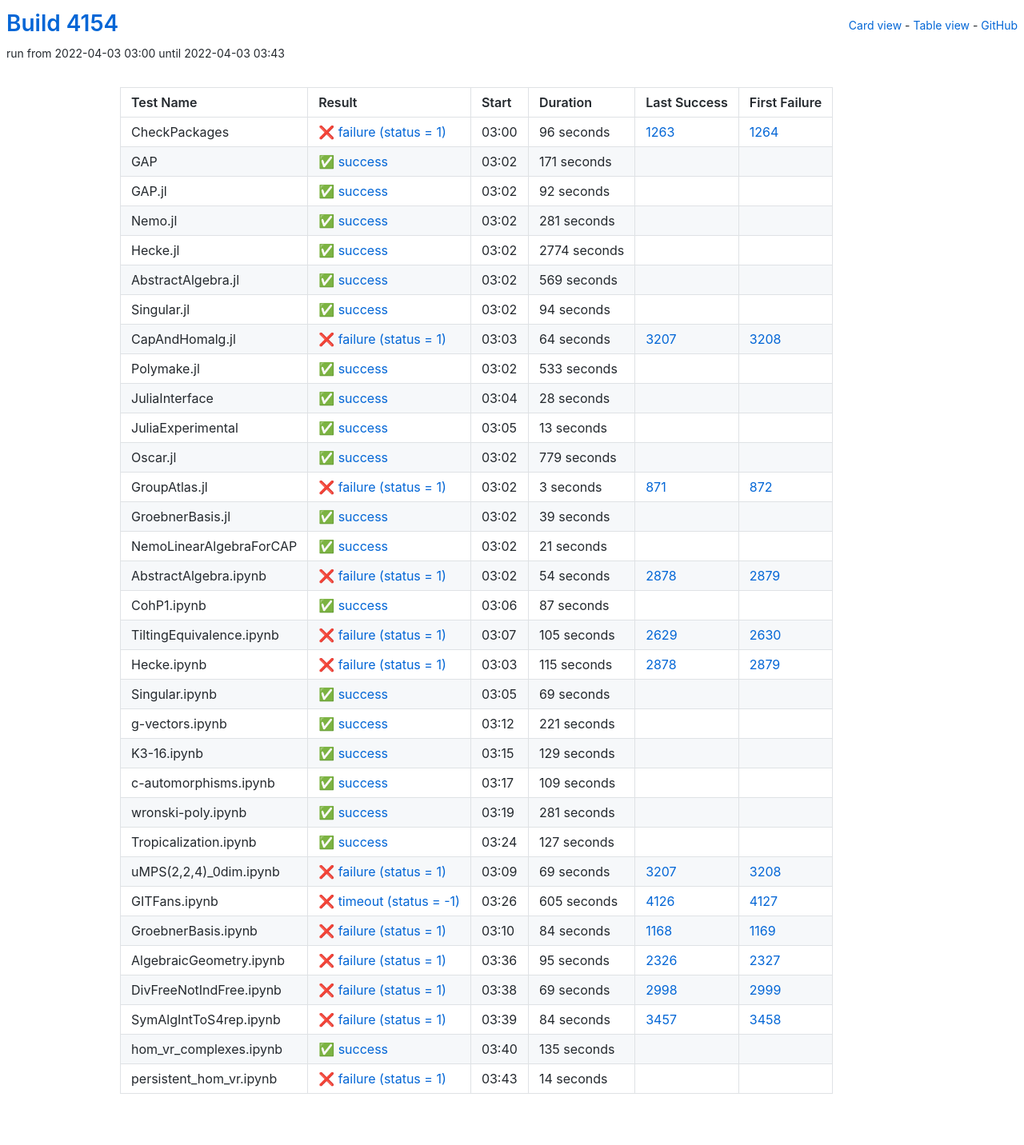
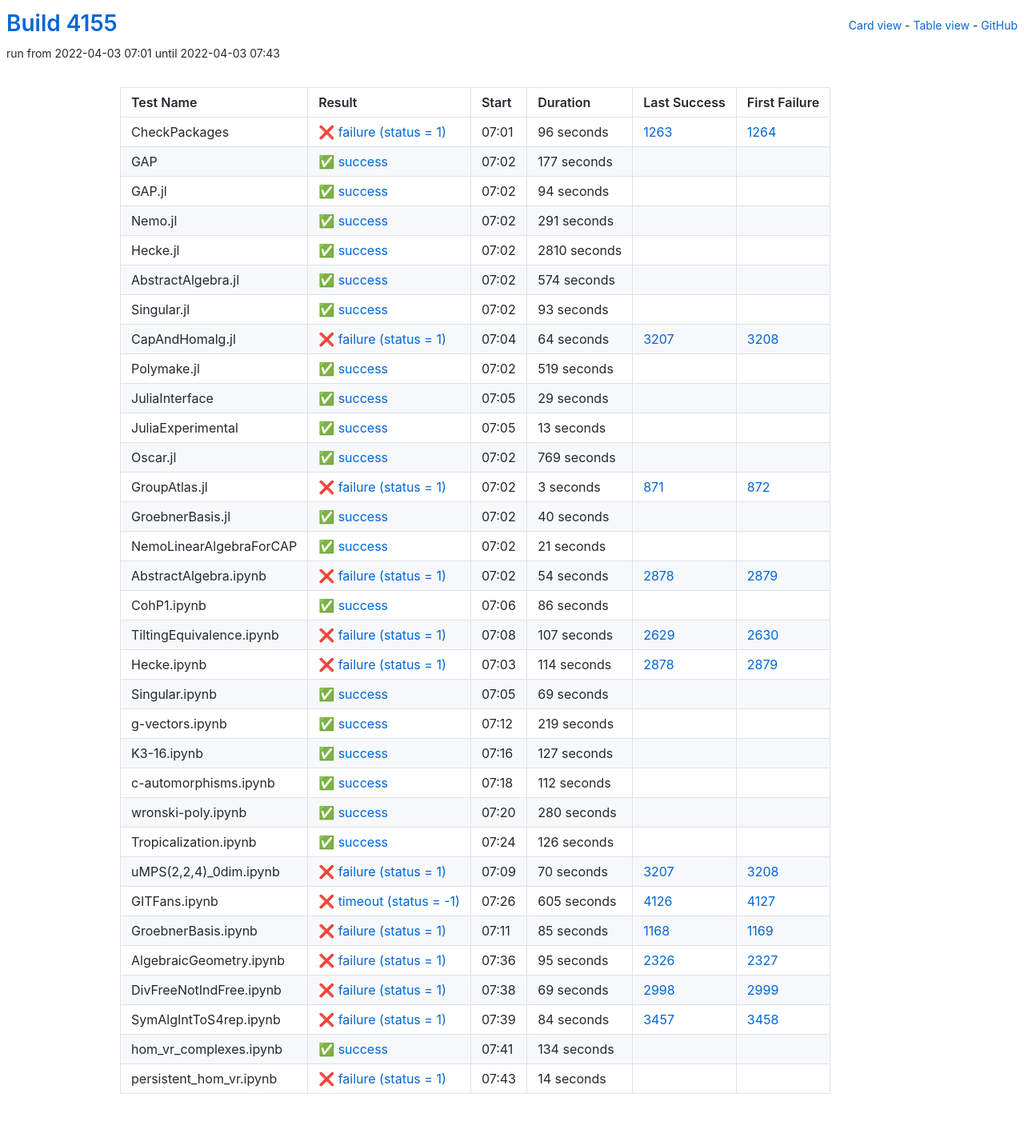
Before and after one commit to oscar-system/oscar-ci-status-stable, a Jekyll site: the page built from table.html, in a window 1280 px wide. Shown: the whole page at 80% size. Built offline with Jekyll 4.4.1, drawn with Linux system fonts in a browser that asks for light colours.

Commit message:
Build #4155

```diff
--- a/_data/ci.yml
+++ b/_data/ci.yml
@@ -1,6 +1,6 @@
 ---
-build: 4154
-build_url: https://oscarci.mathematik.uni-kl.de/job/oscar-stable/4154/
+build: 4155
+build_url: https://oscarci.mathematik.uni-kl.de/job/oscar-stable/4155/
 job: oscar-stable
 organization: oscar-system
 repo: oscar-ci-status-stable
@@ -8,8 +8,8 @@ repourl: https://github.com/oscar-system/oscar-ci-status-stable
 tests:
 - name: CheckPackages
   id: checkpackages
-  log: https://oscarci.mathematik.uni-kl.de/job/oscar-stable/4154/artifact/logs/build-4154/CheckPackages.log
-  start: 2022-04-03 03:00
+  log: https://oscarci.mathematik.uni-kl.de/job/oscar-stable/4155/artifact/logs/build-4155/CheckPackages.log
+  start: 2022-04-03 07:01
   success: false
   exitcode: 1
   status: failure
@@ -20,68 +20,20 @@ tests:
   first_failure_url: https://oscarci.mathematik.uni-kl.de/job/oscar-stable/1264/
 - name: GAP
   id: gap
-  log: https://oscarci.mathematik.uni-kl.de/job/oscar-stable/4154/artifact/logs/build-4154/GAP.log
-  start: 2022-04-03 03:02
+  log: https://oscarci.mathematik.uni-kl.de/job/oscar-stable/4155/artifact/logs/build-4155/GAP.log
+  start: 2022-04-03 07:02
   success: true
   exitcode: 0
   status: success
-  duration: 171
+  duration: 177
   last_success: false
   last_success_url:
   first_failure: false
   first_failure_url:
 - name: GAP.jl
   id: gap-jl
-  log: https://oscarci.mathematik.uni-kl.de/job/oscar-stable/4154/artifact/logs/build-4154/GAP.jl.log
-  start: 2022-04-03 03:02
-  success: true
-  exitcode: 0
-  status: success
-  duration: 92
-  last_success: false
-  last_success_url:
-  first_failure: false
-  first_failure_url:
-- name: Nemo.jl
-  id: nemo-jl
-  log: https://oscarci.mathematik.uni-kl.de/job/oscar-stable/4154/artifact/logs/build-4154/Nemo.jl.log
-  start: 2022-04-03 03:02
-  success: true
-  exitcode: 0
-  status: success
-  duration: 281
-  last_success: false
-  last_success_url:
-  first_failure: false
-  first_failure_url:
-- name: Hecke.jl
-  id: hecke-jl
-  log: https://oscarci.mathematik.uni-kl.de/job/oscar-stable/4154/artifact/logs/build-4154/Hecke.jl.log
-  start: 2022-04-03 03:02
-  success: true
-  exitcode: 0
-  status: success
-  duration: 2774
-  last_success: false
-  last_success_url:
-  first_failure: false
-  first_failure_url:
-- name: AbstractAlgebra.jl
-  id: abstractalgebra-jl
-  log: https://oscarci.mathematik.uni-kl.de/job/oscar-stable/4154/artifact/logs/build-4154/AbstractAlgebra.jl.log
-  start: 2022-04-03 03:02
-  success: true
-  exitcode: 0
-  status: success
-  duration: 569
-  last_success: false
-  last_success_url:
-  first_failure: false
-  first_failure_url:
-- name: Singular.jl
-  id: singular-jl
-  log: https://oscarci.mathematik.uni-kl.de/job/oscar-stable/4154/artifact/logs/build-4154/Singular.jl.log
-  start: 2022-04-03 03:02
+  log: https://oscarci.mathematik.uni-kl.de/job/oscar-stable/4155/artifact/logs/build-4155/GAP.jl.log
+  start: 2022-04-03 07:02
   success: true
   exitcode: 0
   status: success
@@ -90,10 +42,58 @@ tests:
   last_success_url:
   first_failure: false
   first_failure_url:
+- name: Nemo.jl
+  id: nemo-jl
+  log: https://oscarci.mathematik.uni-kl.de/job/oscar-stable/4155/artifact/logs/build-4155/Nemo.jl.log
+  start: 2022-04-03 07:02
+  success: true
+  exitcode: 0
+  status: success
+  duration: 291
+  last_success: false
+  last_success_url:
+  first_failure: false
+  first_failure_url:
+- name: Hecke.jl
+  id: hecke-jl
+  log: https://oscarci.mathematik.uni-kl.de/job/oscar-stable/4155/artifact/logs/build-4155/Hecke.jl.log
+  start: 2022-04-03 07:02
+  success: true
+  exitcode: 0
+  status: success
+  duration: 2810
+  last_success: false
+  last_success_url:
+  first_failure: false
+  first_failure_url:
+- name: AbstractAlgebra.jl
+  id: abstractalgebra-jl
+  log: https://oscarci.mathematik.uni-kl.de/job/oscar-stable/4155/artifact/logs/build-4155/AbstractAlgebra.jl.log
+  start: 2022-04-03 07:02
+  success: true
+  exitcode: 0
+  status: success
+  duration: 574
+  last_success: false
+  last_success_url:
+  first_failure: false
+  first_failure_url:
+- name: Singular.jl
+  id: singular-jl
+  log: https://oscarci.mathematik.uni-kl.de/job/oscar-stable/4155/artifact/logs/build-4155/Singular.jl.log
+  start: 2022-04-03 07:02
+  success: true
+  exitcode: 0
+  status: success
+  duration: 93
+  last_success: false
+  last_success_url:
+  first_failure: false
+  first_failure_url:
 - name: CapAndHomalg.jl
   id: capandhomalg-jl
-  log: https://oscarci.mathematik.uni-kl.de/job/oscar-stable/4154/artifact/logs/build-4154/CapAndHomalg.jl.log
-  start: 2022-04-03 03:03
+  log: https://oscarci.mathematik.uni-kl.de/job/oscar-stable/4155/artifact/logs/build-4155/CapAndHomalg.jl.log
+  start: 2022-04-03 07:04
   success: false
   exitcode: 1
   status: failure
@@ -104,32 +104,32 @@ tests:
   first_failure_url: https://oscarci.mathematik.uni-kl.de/job/oscar-stable/3208/
 - name: Polymake.jl
   id: polymake-jl
-  log: https://oscarci.mathematik.uni-kl.de/job/oscar-stable/4154/artifact/logs/build-4154/Polymake.jl.log
-  start: 2022-04-03 03:02
+  log: https://oscarci.mathematik.uni-kl.de/job/oscar-stable/4155/artifact/logs/build-4155/Polymake.jl.log
+  start: 2022-04-03 07:02
   success: true
   exitcode: 0
   status: success
-  duration: 533
+  duration: 519
   last_success: false
   last_success_url:
   first_failure: false
   first_failure_url:
 - name: JuliaInterface
   id: juliainterface
-  log: https://oscarci.mathematik.uni-kl.de/job/oscar-stable/4154/artifact/logs/build-4154/JuliaInterface.log
-  start: 2022-04-03 03:04
+  log: https://oscarci.mathematik.uni-kl.de/job/oscar-stable/4155/artifact/logs/build-4155/JuliaInterface.log
+  start: 2022-04-03 07:05
   success: true
   exitcode: 0
   status: success
-  duration: 28
+  duration: 29
   last_success: false
   last_success_url:
   first_failure: false
   first_failure_url:
 - name: JuliaExperimental
   id: juliaexperimental
-  log: https://oscarci.mathematik.uni-kl.de/job/oscar-stable/4154/artifact/logs/build-4154/JuliaExperimental.log
-  start: 2022-04-03 03:05
+  log: https://oscarci.mathematik.uni-kl.de/job/oscar-stable/4155/artifact/logs/build-4155/JuliaExperimental.log
+  start: 2022-04-03 07:05
   success: true
   exitcode: 0
   status: success
@@ -140,20 +140,20 @@ tests:
   first_failure_url:
 - name: Oscar.jl
   id: oscar-jl
-  log: https://oscarci.mathematik.uni-kl.de/job/oscar-stable/4154/artifact/logs/build-4154/Oscar.jl.log
-  start: 2022-04-03 03:02
+  log: https://oscarci.mathematik.uni-kl.de/job/oscar-stable/4155/artifact/logs/build-4155/Oscar.jl.log
+  start: 2022-04-03 07:02
   success: true
   exitcode: 0
   status: success
-  duration: 779
+  duration: 769
   last_success: false
   last_success_url:
   first_failure: false
   first_failure_url:
 - name: GroupAtlas.jl
   id: groupatlas-jl
-  log: https://oscarci.mathematik.uni-kl.de/job/oscar-stable/4154/artifact/logs/build-4154/GroupAtlas.jl.log
-  start: 2022-04-03 03:02
+  log: https://oscarci.mathematik.uni-kl.de/job/oscar-stable/4155/artifact/logs/build-4155/GroupAtlas.jl.log
+  start: 2022-04-03 07:02
   success: false
   exitcode: 1
   status: failure
@@ -164,20 +164,20 @@ tests:
   first_failure_url: https://oscarci.mathematik.uni-kl.de/job/oscar-stable/872/
 - name: GroebnerBasis.jl
   id: groebnerbasis-jl
-  log: https://oscarci.mathematik.uni-kl.de/job/oscar-stable/4154/artifact/logs/build-4154/GroebnerBasis.jl.log
-  start: 2022-04-03 03:02
+  log: https://oscarci.mathematik.uni-kl.de/job/oscar-stable/4155/artifact/logs/build-4155/GroebnerBasis.jl.log
+  start: 2022-04-03 07:02
   success: true
   exitcode: 0
   status: success
-  duration: 39
+  duration: 40
   last_success: false
   last_success_url:
   first_failure: false
   first_failure_url:
 - name: NemoLinearAlgebraForCAP
   id: nemolinearalgebraforcap
-  log: https://oscarci.mathematik.uni-kl.de/job/oscar-stable/4154/artifact/logs/build-4154/NemoLinearAlgebraForCAP.log
-  start: 2022-04-03 03:02
+  log: https://oscarci.mathematik.uni-kl.de/job/oscar-stable/4155/artifact/logs/build-4155/NemoLinearAlgebraForCAP.log
+  start: 2022-04-03 07:02
   success: true
   exitcode: 0
   status: success
@@ -188,8 +188,8 @@ tests:
   first_failure_url:
 - name: AbstractAlgebra.ipynb
   id: abstractalgebra-ipynb
-  log: https://oscarci.mathematik.uni-kl.de/job/oscar-stable/4154/artifact/logs/build-4154/AbstractAlgebra.ipynb.log
-  start: 2022-04-03 03:02
+  log: https://oscarci.mathematik.uni-kl.de/job/oscar-stable/4155/artifact/logs/build-4155/AbstractAlgebra.ipynb.log
+  start: 2022-04-03 07:02
   success: false
   exitcode: 1
   status: failure
@@ -200,44 +200,44 @@ tests:
   first_failure_url: https://oscarci.mathematik.uni-kl.de/job/oscar-stable/2879/
 - name: CohP1.ipynb
   id: cohp1-ipynb
-  log: https://oscarci.mathematik.uni-kl.de/job/oscar-stable/4154/artifact/logs/build-4154/CohP1.ipynb.log
-  start: 2022-04-03 03:06
+  log: https://oscarci.mathematik.uni-kl.de/job/oscar-stable/4155/artifact/logs/build-4155/CohP1.ipynb.log
+  start: 2022-04-03 07:06
   success: true
   exitcode: 0
   status: success
-  duration: 87
+  duration: 86
   last_success: false
   last_success_url:
   first_failure: false
   first_failure_url:
 - name: TiltingEquivalence.ipynb
   id: tiltingequivalence-ipynb
-  log: https://oscarci.mathematik.uni-kl.de/job/oscar-stable/4154/artifact/logs/build-4154/TiltingEquivalence.ipynb.log
-  start: 2022-04-03 03:07
+  log: https://oscarci.mathematik.uni-kl.de/job/oscar-stable/4155/artifact/logs/build-4155/TiltingEquivalence.ipynb.log
+  start: 2022-04-03 07:08
   success: false
   exitcode: 1
   status: failure
-  duration: 105
+  duration: 107
   last_success: 2629
   last_success_url: https://oscarci.mathematik.uni-kl.de/job/oscar-stable/2629/
   first_failure: 2630
   first_failure_url: https://oscarci.mathematik.uni-kl.de/job/oscar-stable/2630/
 - name: Hecke.ipynb
   id: hecke-ipynb
-  log: https://oscarci.mathematik.uni-kl.de/job/oscar-stable/4154/artifact/logs/build-4154/Hecke.ipynb.log
-  start: 2022-04-03 03:03
+  log: https://oscarci.mathematik.uni-kl.de/job/oscar-stable/4155/artifact/logs/build-4155/Hecke.ipynb.log
+  start: 2022-04-03 07:03
   success: false
   exitcode: 1
   status: failure
-  duration: 115
+  duration: 114
   last_success: 2878
   last_success_url: https://oscarci.mathematik.uni-kl.de/job/oscar-stable/2878/
   first_failure: 2879
   first_failure_url: https://oscarci.mathematik.uni-kl.de/job/oscar-stable/2879/
 - name: Singular.ipynb
   id: singular-ipynb
-  log: https://oscarci.mathematik.uni-kl.de/job/oscar-stable/4154/artifact/logs/build-4154/Singular.ipynb.log
-  start: 2022-04-03 03:05
+  log: https://oscarci.mathematik.uni-kl.de/job/oscar-stable/4155/artifact/logs/build-4155/Singular.ipynb.log
+  start: 2022-04-03 07:05
   success: true
   exitcode: 0
   status: success
@@ -248,56 +248,20 @@ tests:
   first_failure_url:
 - name: g-vectors.ipynb
   id: g-vectors-ipynb
-  log: https://oscarci.mathematik.uni-kl.de/job/oscar-stable/4154/artifact/logs/build-4154/g-vectors.ipynb.log
-  start: 2022-04-03 03:12
+  log: https://oscarci.mathematik.uni-kl.de/job/oscar-stable/4155/artifact/logs/build-4155/g-vectors.ipynb.log
+  start: 2022-04-03 07:12
   success: true
   exitcode: 0
   status: success
-  duration: 221
+  duration: 219
   last_success: false
   last_success_url:
   first_failure: false
   first_failure_url:
 - name: K3-16.ipynb
   id: k3-16-ipynb
-  log: https://oscarci.mathematik.uni-kl.de/job/oscar-stable/4154/artifact/logs/build-4154/K3-16.ipynb.log
-  start: 2022-04-03 03:15
-  success: true
-  exitcode: 0
-  status: success
-  duration: 129
-  last_success: false
-  last_success_url:
-  first_failure: false
-  first_failure_url:
-- name: c-automorphisms.ipynb
-  id: c-automorphisms-ipynb
-  log: https://oscarci.mathematik.uni-kl.de/job/oscar-stable/4154/artifact/logs/build-4154/c-automorphisms.ipynb.log
-  start: 2022-04-03 03:17
-  success: true
-  exitcode: 0
-  status: success
-  duration: 109
-  last_success: false
-  last_success_url:
-  first_failure: false
-  first_failure_url:
-- name: wronski-poly.ipynb
-  id: wronski-poly-ipynb
-  log: https://oscarci.mathematik.uni-kl.de/job/oscar-stable/4154/artifact/logs/build-4154/wronski-poly.ipynb.log
-  start: 2022-04-03 03:19
-  success: true
-  exitcode: 0
-  status: success
-  duration: 281
-  last_success: false
-  last_success_url:
-  first_failure: false
-  first_failure_url:
-- name: Tropicalization.ipynb
-  id: tropicalization-ipynb
-  log: https://oscarci.mathematik.uni-kl.de/job/oscar-stable/4154/artifact/logs/build-4154/Tropicalization.ipynb.log
-  start: 2022-04-03 03:24
+  log: https://oscarci.mathematik.uni-kl.de/job/oscar-stable/4155/artifact/logs/build-4155/K3-16.ipynb.log
+  start: 2022-04-03 07:16
   success: true
   exitcode: 0
   status: success
@@ -306,22 +270,58 @@ tests:
   last_success_url:
   first_failure: false
   first_failure_url:
+- name: c-automorphisms.ipynb
+  id: c-automorphisms-ipynb
+  log: https://oscarci.mathematik.uni-kl.de/job/oscar-stable/4155/artifact/logs/build-4155/c-automorphisms.ipynb.log
+  start: 2022-04-03 07:18
+  success: true
+  exitcode: 0
+  status: success
+  duration: 112
+  last_success: false
+  last_success_url:
+  first_failure: false
+  first_failure_url:
+- name: wronski-poly.ipynb
+  id: wronski-poly-ipynb
+  log: https://oscarci.mathematik.uni-kl.de/job/oscar-stable/4155/artifact/logs/build-4155/wronski-poly.ipynb.log
+  start: 2022-04-03 07:20
+  success: true
+  exitcode: 0
+  status: success
+  duration: 280
+  last_success: false
+  last_success_url:
+  first_failure: false
+  first_failure_url:
+- name: Tropicalization.ipynb
+  id: tropicalization-ipynb
+  log: https://oscarci.mathematik.uni-kl.de/job/oscar-stable/4155/artifact/logs/build-4155/Tropicalization.ipynb.log
+  start: 2022-04-03 07:24
+  success: true
+  exitcode: 0
+  status: success
+  duration: 126
+  last_success: false
+  last_success_url:
+  first_failure: false
+  first_failure_url:
 - name: uMPS(2,2,4)_0dim.ipynb
   id: umps-2-2-4-0dim-ipynb
-  log: https://oscarci.mathematik.uni-kl.de/job/oscar-stable/4154/artifact/logs/build-4154/uMPS-2-2-4-_0dim.ipynb.log
-  start: 2022-04-03 03:09
+  log: https://oscarci.mathematik.uni-kl.de/job/oscar-stable/4155/artifact/logs/build-4155/uMPS-2-2-4-_0dim.ipynb.log
+  start: 2022-04-03 07:09
   success: false
   exitcode: 1
   status: failure
-  duration: 69
+  duration: 70
   last_success: 3207
   last_success_url: https://oscarci.mathematik.uni-kl.de/job/oscar-stable/3207/
   first_failure: 3208
   first_failure_url: https://oscarci.mathematik.uni-kl.de/job/oscar-stable/3208/
 - name: GITFans.ipynb
   id: gitfans-ipynb
-  log: https://oscarci.mathematik.uni-kl.de/job/oscar-stable/4154/artifact/logs/build-4154/GITFans.ipynb.log
-  start: 2022-04-03 03:26
+  log: https://oscarci.mathematik.uni-kl.de/job/oscar-stable/4155/artifact/logs/build-4155/GITFans.ipynb.log
+  start: 2022-04-03 07:26
   success: false
   exitcode: -1
   status: timeout
@@ -332,20 +332,20 @@ tests:
   first_failure_url: https://oscarci.mathematik.uni-kl.de/job/oscar-stable/4127/
 - name: GroebnerBasis.ipynb
   id: groebnerbasis-ipynb
-  log: https://oscarci.mathematik.uni-kl.de/job/oscar-stable/4154/artifact/logs/build-4154/GroebnerBasis.ipynb.log
-  start: 2022-04-03 03:10
+  log: https://oscarci.mathematik.uni-kl.de/job/oscar-stable/4155/artifact/logs/build-4155/GroebnerBasis.ipynb.log
+  start: 2022-04-03 07:11
   success: false
   exitcode: 1
   status: failure
-  duration: 84
+  duration: 85
   last_success: 1168
   last_success_url: https://oscarci.mathematik.uni-kl.de/job/oscar-stable/1168/
   first_failure: 1169
   first_failure_url: https://oscarci.mathematik.uni-kl.de/job/oscar-stable/1169/
 - name: AlgebraicGeometry.ipynb
   id: algebraicgeometry-ipynb
-  log: https://oscarci.mathematik.uni-kl.de/job/oscar-stable/4154/artifact/logs/build-4154/AlgebraicGeometry.ipynb.log
-  start: 2022-04-03 03:36
+  log: https://oscarci.mathematik.uni-kl.de/job/oscar-stable/4155/artifact/logs/build-4155/AlgebraicGeometry.ipynb.log
+  start: 2022-04-03 07:36
   success: false
   exitcode: 1
   status: failure
@@ -356,8 +356,8 @@ tests:
   first_failure_url: https://oscarci.mathematik.uni-kl.de/job/oscar-stable/2327/
 - name: DivFreeNotIndFree.ipynb
   id: divfreenotindfree-ipynb
-  log: https://oscarci.mathematik.uni-kl.de/job/oscar-stable/4154/artifact/logs/build-4154/DivFreeNotIndFree.ipynb.log
-  start: 2022-04-03 03:38
+  log: https://oscarci.mathematik.uni-kl.de/job/oscar-stable/4155/artifact/logs/build-4155/DivFreeNotIndFree.ipynb.log
+  start: 2022-04-03 07:38
   success: false
   exitcode: 1
   status: failure
@@ -368,8 +368,8 @@ tests:
   first_failure_url: https://oscarci.mathematik.uni-kl.de/job/oscar-stable/2999/
 - name: SymAlgIntToS4rep.ipynb
   id: symalginttos4rep-ipynb
-  log: https://oscarci.mathematik.uni-kl.de/job/oscar-stable/4154/artifact/logs/build-4154/SymAlgIntToS4rep.ipynb.log
-  start: 2022-04-03 03:39
+  log: https://oscarci.mathematik.uni-kl.de/job/oscar-stable/4155/artifact/logs/build-4155/SymAlgIntToS4rep.ipynb.log
+  start: 2022-04-03 07:39
   success: false
   exitcode: 1
   status: failure
@@ -380,20 +380,20 @@ tests:
   first_failure_url: https://oscarci.mathematik.uni-kl.de/job/oscar-stable/3458/
 - name: hom_vr_complexes.ipynb
   id: hom-vr-complexes-ipynb
-  log: https://oscarci.mathematik.uni-kl.de/job/oscar-stable/4154/artifact/logs/build-4154/hom_vr_complexes.ipynb.log
-  start: 2022-04-03 03:40
+  log: https://oscarci.mathematik.uni-kl.de/job/oscar-stable/4155/artifact/logs/build-4155/hom_vr_complexes.ipynb.log
+  start: 2022-04-03 07:41
   success: true
   exitcode: 0
   status: success
-  duration: 135
+  duration: 134
   last_success: false
   last_success_url:
   first_failure: false
   first_failure_url:
 - name: persistent_hom_vr.ipynb
   id: persistent-hom-vr-ipynb
-  log: https://oscarci.mathematik.uni-kl.de/job/oscar-stable/4154/artifact/logs/build-4154/persistent_hom_vr.ipynb.log
-  start: 2022-04-03 03:43
+  log: https://oscarci.mathematik.uni-kl.de/job/oscar-stable/4155/artifact/logs/build-4155/persistent_hom_vr.ipynb.log
+  start: 2022-04-03 07:43
   success: false
   exitcode: 1
   status: failure
```
Also changed, not shown: README.md.
